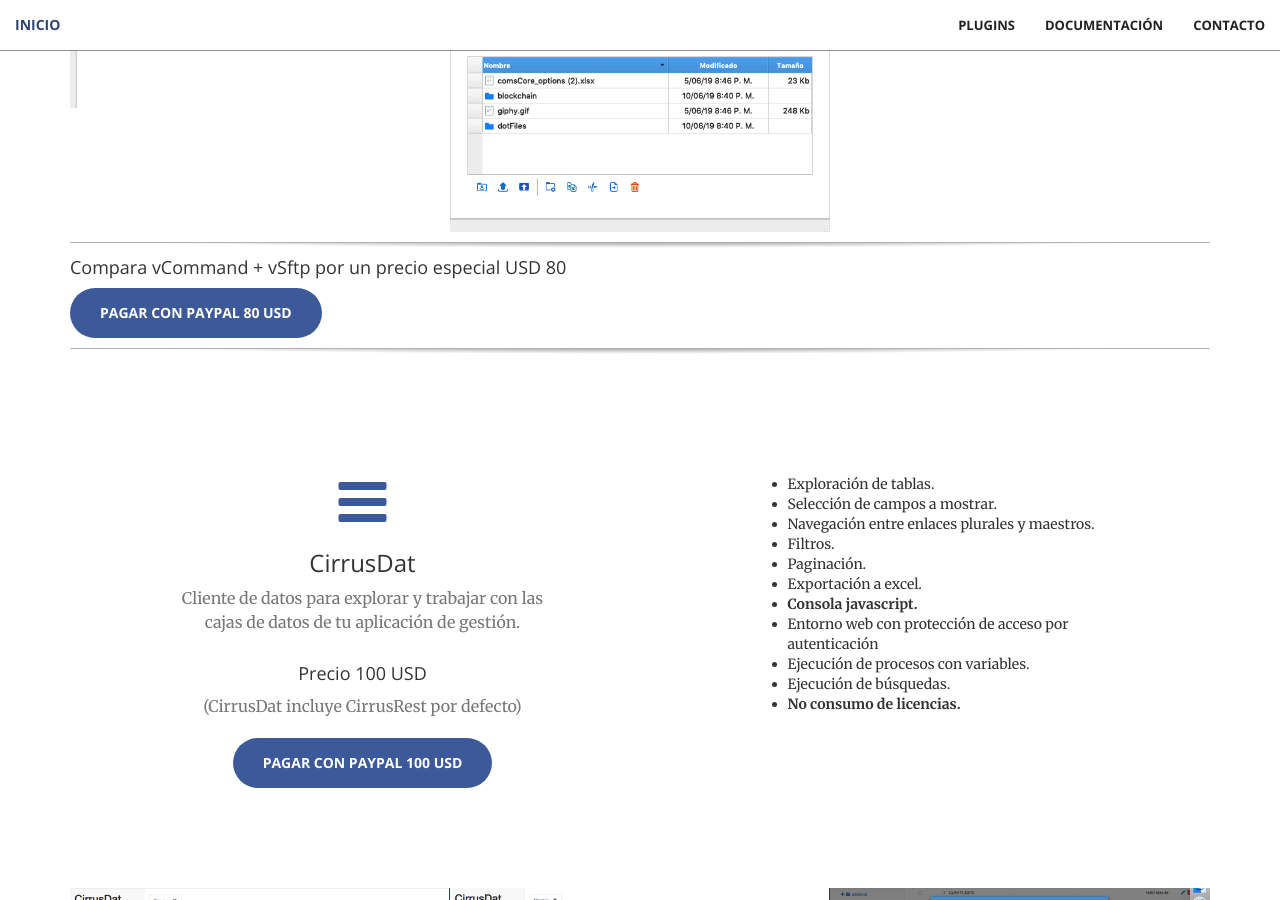
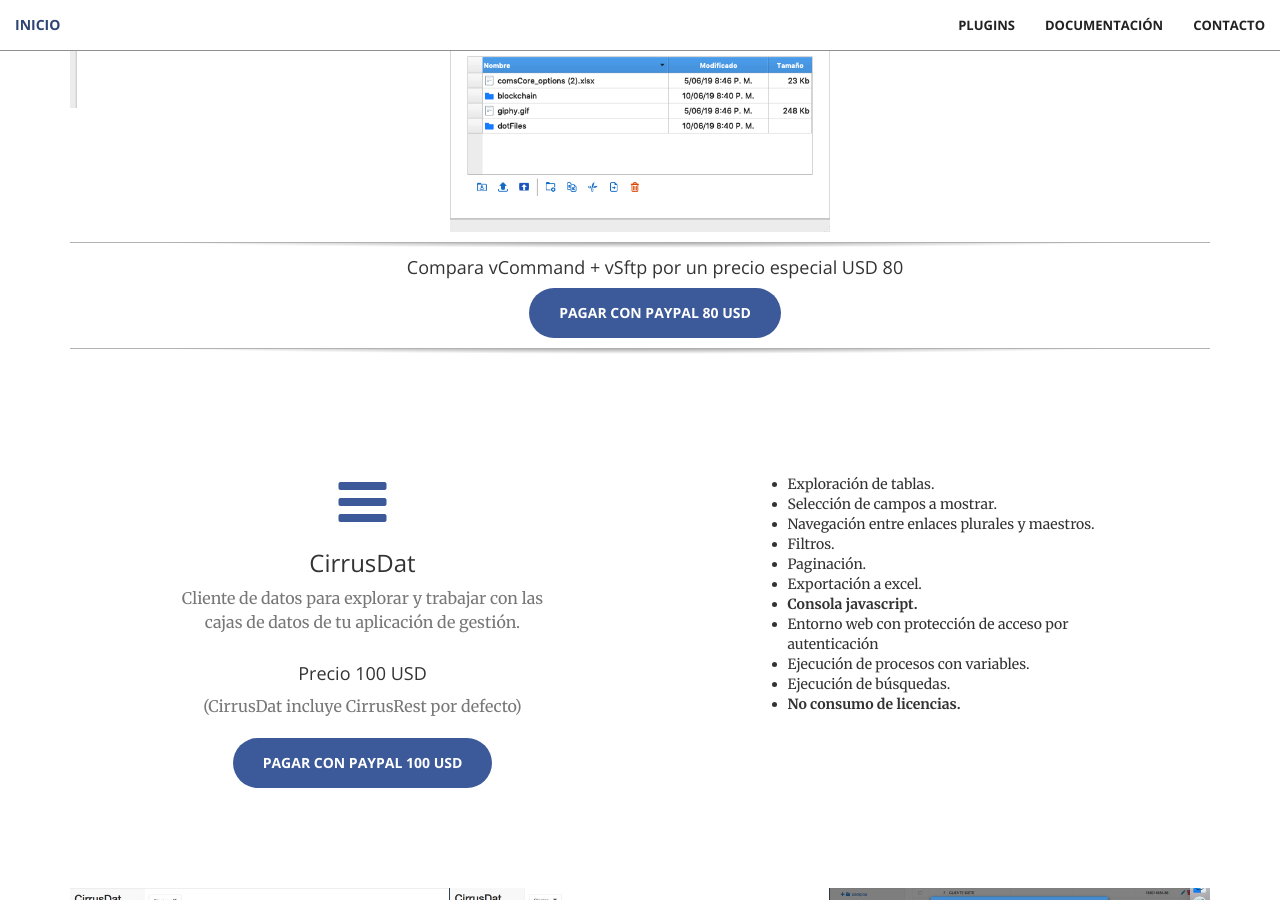
Before and after one commit to Heavyblade/cirrus, a Jekyll site: the page built from plugins.html, in a window 1280 px wide and 900 px high, scrolled down 4595 px. Built offline with Jekyll 4.4.1, drawn with Linux system fonts in a browser that asks for light colours.

Commit message:
Adding special price

```diff
--- a/_includes/plugins.html
+++ b/_includes/plugins.html
@@ -323,8 +323,15 @@
     </div>
 </section>
 <div class="line"></div>
-<h4>Compara vCommand + vSftp por un precio especial USD 80</h4>
-<a href="https://paypal.me/cristiancvg/80" target="_blank" class="btn btn-primary btn-xl">Pagar con paypal 80 USD</a>
+
+<div class="container">
+        <div class="row">
+            <div class="col-lg-12 col-md-12 text-center">
+                    <h4>Compara vCommand + vSftp por un precio especial USD 80</h4>
+                    <a href="https://paypal.me/cristiancvg/80" target="_blank" class="btn btn-primary btn-xl">Pagar con paypal 80 USD</a>
+            </div>
+        </div>
+</div>
 <div class="line"></div>
 <section id="services">
     <div class="container">
```
